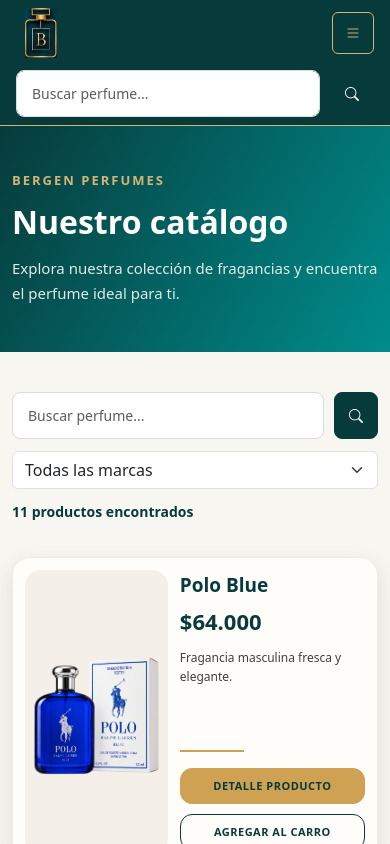
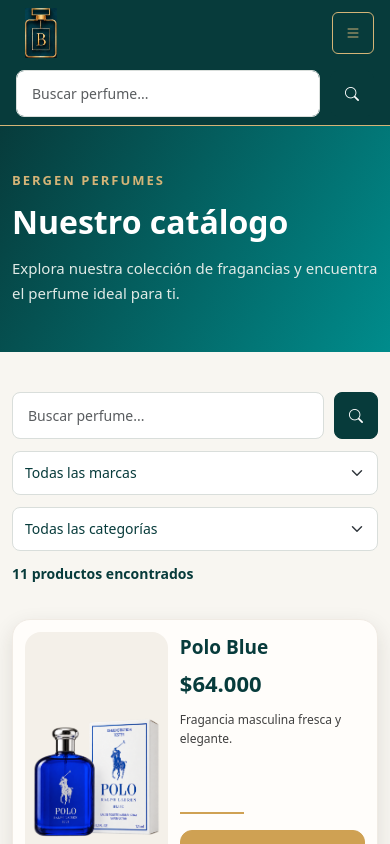
Before and after one commit to francfernandeza-alt/bergen-perfumes-react, a React (Vite) app: page /catalogo in a window 390 px wide. Shown: the top 844 px of the page. Built offline with nearby package versions, Linux system fonts and the light colour scheme.

Commit message:
Implementacion categorias por genero

```diff
--- a/src/components/molecules/Buscador.jsx
+++ b/src/components/molecules/Buscador.jsx
@@ -7,6 +7,16 @@
 
 function Buscador({ onBuscar }) {
     const [busqueda, setBusqueda] = useState("");
+
+    const manejarCambio = (evento) => {
+        const texto = evento.target.value;
+
+        setBusqueda(texto);
+
+        if (texto.trim() === "") {
+            onBuscar("");
+        }
+    };
 
     const manejarBusqueda = (evento) => {
     evento.preventDefault();
@@ -29,7 +39,7 @@
                 id="busqueda"
                 placeholder="Buscar perfume..."
                 valor={busqueda}
-                onChange={(evento) => setBusqueda(evento.target.value)}
+                onChange={manejarCambio}
             />
 
             <Boton
--- a/src/pages/publicas/Catalogo.jsx
+++ b/src/pages/publicas/Catalogo.jsx
@@ -16,12 +16,29 @@
 
     const navigate = useNavigate();
 
-    // Productos compartidos con el administrador
     const [productos] = useState(() => obtenerProductos());
 
     const [busqueda, setBusqueda] = useState("");
 
     const [marcaSeleccionada, setMarcaSeleccionada] = useState("");
+
+    const [categoriaSeleccionada, setCategoriaSeleccionada] = useState("");
+
+    const marcasDisponibles = [
+        ...new Set(
+            productos
+                .map((producto) => producto.marca)
+                .filter(Boolean)
+        )
+    ].sort();
+
+    const categoriasDisponibles = [
+        ...new Set(
+            productos
+                .map((producto) => producto.categoria)
+                .filter(Boolean)
+        )
+    ].sort();
 
     const manejarBusqueda = (texto) => {
         setBusqueda(texto);
@@ -36,7 +53,12 @@
             marcaSeleccionada === "" ||
             producto.marca === marcaSeleccionada;
 
-        return coincideNombre && coincideMarca;
+        const coincideCategoria =
+            categoriaSeleccionada === "" ||
+            producto.categoria === categoriaSeleccionada;
+
+        return coincideNombre && coincideMarca && coincideCategoria;
+
     });
 
     const verDetalle = (id) => {
@@ -97,20 +119,43 @@
                             <Buscador onBuscar={manejarBusqueda} />
 
                         </div>
+
                         <div className="catalogo-marcas">
                             <select
                                 className="form-select"
                                 value={marcaSeleccionada}
-                                onChange={(evento) => setMarcaSeleccionada(evento.target.value)}
+                                onChange={(evento) =>
+                                    setMarcaSeleccionada(evento.target.value)
+                                }
                             >
                                 <option value="">Todas las marcas</option>
-                                <option value="Ralph Lauren">Ralph Lauren</option>
-                                <option value="Carolina Herrera">Carolina Herrera</option>
-                                <option value="Yves Saint Laurent">Yves Saint Laurent</option>
-                                <option value="Dior">Dior</option>
-                                <option value="Versace">Versace</option>
+
+                                {marcasDisponibles.map((marca) => (
+                                    <option key={marca} value={marca}>
+                                        {marca}
+                                    </option>
+                                ))}
                             </select>
                         </div>
+
+                        <div className="catalogo-categorias">
+                            <select
+                                className="form-select"
+                                value={categoriaSeleccionada}
+                                onChange={(evento) =>
+                                    setCategoriaSeleccionada(evento.target.value)
+                                }
+                            >
+                                <option value="">Todas las categorías</option>
+
+                                {categoriasDisponibles.map((categoria) => (
+                                    <option key={categoria} value={categoria}>
+                                        {categoria}
+                                    </option>
+                                ))}
+                            </select>
+                        </div>
+
                         <Texto
                             contenido={`${productosFiltrados.length} productos encontrados`}
                             className="catalogo-contador"
--- a/src/pages/publicas/Inicio.jsx
+++ b/src/pages/publicas/Inicio.jsx
@@ -14,7 +14,8 @@
 
     const navigate = useNavigate();
 
-    const productosDestacados = obtenerProductos().slice(0, 5);
+    const productos = obtenerProductos();
+    const productosDestacados = productos.slice(0, 4);
 
     const verDetalle = (id) => {
         navigate(`/producto/${id}`);
--- a/src/pages/publicas/Registro.jsx
+++ b/src/pages/publicas/Registro.jsx
@@ -9,7 +9,7 @@
 
 function Registro() {
 
-    const manejarRegistro = (datosUsuario) => {
+    const manejarRegistro = () => {
         console.log("Formulario de registro enviado");
     };
 
@@ -20,8 +20,6 @@
 
                 <div className="registro-contenedor">
 
-                    {/* NAVEGACIÓN */}
-
                     <Link
                         to="/"
                         className="registro-volver"
@@ -30,13 +28,9 @@
                         Volver al inicio
                     </Link>
 
-                    {/* FORMULARIO */}
-
                     <FormularioRegistro
                         onRegistrar={manejarRegistro}
                     />
-
-                    {/* INFORMACIÓN ADICIONAL */}
 
                     <div className="registro-informacion">
 
--- a/src/scripts/storage/storage.js
+++ b/src/scripts/storage/storage.js
@@ -3,8 +3,10 @@
 
 const productosIniciales = [
     {
+
         id: 1,
         nombre: "Polo Blue",
+        categoria: "Masculino",
         marca: "Ralph Lauren",
         descripcion: "Fragancia masculina fresca y elegante.",
         precio: 64000,
@@ -15,6 +17,7 @@
     {
         id: 2,
         nombre: "Big Pony",
+        categoria: "Masculino",
         marca: "Ralph Lauren",
         descripcion: "Una fragancia moderna y dinámica.",
         precio: 85000,
@@ -25,6 +28,7 @@
     {
         id: 3,
         nombre: "Very Good Girl - Carolina Herrera",
+        categoria: "Femenino",
         marca: "Carolina Herrera",
         descripcion: "Fragancia femenina elegante y sofisticada.",
         precio: 55000,
@@ -35,6 +39,7 @@
     {
         id: 4,
         nombre: "Polo Green",
+        categoria: "Masculino",
         marca: "Ralph Lauren",
         descripcion: "Fragancia masculina clásica.",
         precio: 40000,
@@ -45,6 +50,7 @@
     {
         id: 5,
         nombre: "Polo Black",
+        categoria: "Masculino",
         marca: "Ralph Lauren",
         descripcion: "Fragancia masculina elegante.",
         precio: 20000,
@@ -55,6 +61,7 @@
     {
         id: 6,
         nombre: "Polo Red",
+        categoria: "Masculino",
         marca: "Ralph Lauren",
         descripcion: "Fragancia masculina intensa.",
         precio: 29000,
@@ -65,6 +72,7 @@
     {
         id: 7,
         nombre: "Libre",
+        categoria: "Masculino",
         marca: "Yves Saint Laurent",
         descripcion: "Fragancia femenina elegante.",
         precio: 39000,
@@ -75,6 +83,7 @@
     {
         id: 8,
         nombre: "Good Girl - Carolina Herrera",
+        categoria: "Femenino",
         marca: "Carolina Herrera",
         descripcion: "Fragancia femenina elegante.",
         precio: 88000,
@@ -85,6 +94,7 @@
     {
         id: 9,
         nombre: "Miss Dior Blooming Bouquet",
+        categoria: "Femenino",
         marca: "Dior",
         descripcion: "Fragancia femenina floral.",
         precio: 56000,
@@ -95,6 +105,7 @@
     {
         id: 10,
         nombre: "Versace Bright Crystal",
+        categoria: "Femenino",
         marca: "Versace",
         descripcion: "Fragancia femenina fresca.",
         precio: 67000,
@@ -105,6 +116,7 @@
     {
         id: 11,
         nombre: "Versace Yellow Diamond",
+        categoria: "Femenino",
         marca: "Versace",
         descripcion: "Fragancia femenina floral.",
         precio: 88000,
@@ -114,12 +126,13 @@
     }
 ];
 
+
 export function obtenerProductos() {
-    const guardados = localStorage.getItem(CLAVE_PRODUCTOS);
+    const guardados = localStorage.getItem("bergen_productos");
 
     if (guardados === null) {
         localStorage.setItem(
-            CLAVE_PRODUCTOS,
+            "bergen_productos",
             JSON.stringify(productosIniciales)
         );
 
@@ -128,6 +141,8 @@
 
     return JSON.parse(guardados);
 }
+
+
 
 export function obtenerProductoPorId(id) {
     const productos = obtenerProductos();
--- a/src/styles/pages/Catalogo.css
+++ b/src/styles/pages/Catalogo.css
@@ -63,14 +63,35 @@
     max-width: 450px;
 }
 
+.catalogo-marcas,.catalogo-categorias {
+    flex: 1 1 180px;
+    min-width: 180px;
+    max-width: 240px;
+}
+
+.catalogo-marcas .form-select,
+.catalogo-categorias .form-select {
+    width: 100%;
+    min-height: 44px;
+    border: 1px solid var(--bergen-border);
+    border-radius: 8px;
+    background-color: #ffffff;
+    color: var(--bergen-dark);
+    font-size: 14px;
+}
+
+.catalogo-marcas .form-select:focus,
+.catalogo-categorias .form-select:focus {
+    border-color: var(--bergen-primary);
+    box-shadow: 0 0 0 3px rgba(0, 140, 140, 0.12);
+}
+
 .catalogo-contador {
     margin: 0;
     color: var(--bergen-dark);
     font-size: 14px;
     font-weight: 600;
 }
-
-/* PIE INFORMATIVO */
 
 .catalogo-informacion {
     padding: 35px 0;
@@ -117,4 +138,17 @@
     .catalogo-buscador {
         max-width: 100%;
     }
+
+    .catalogo-marcas,
+    .catalogo-categorias {
+        width: 100%;
+        max-width: 100%;
+        min-width: 0;
+        flex: none;
+    }
+
+    .catalogo-contador {
+        width: 100%;
+        text-align: left;
+    }
 }
--- a/src/styles/pages/DetalleProducto.css
+++ b/src/styles/pages/DetalleProducto.css
@@ -104,17 +104,6 @@
     font-weight: 600;
 }
 
-.detalle-boton-carrito {
-    display: inline-flex;
-    align-items: center;
-    justify-content: center;
-    gap: 10px;
-    margin-top: 25px;
-    padding: 13px 25px;
-}
-
-/* PRODUCTO NO ENCONTRADO */
-
 .detalle-no-encontrado {
     min-height: 60vh;
     padding: 90px 0;
@@ -130,8 +119,6 @@
 .detalle-no-encontrado p {
     margin-bottom: 25px;
 }
-
-/* ACCIONES DE COMPRA */
 
 .detalle-acciones {
     display: flex;
@@ -158,6 +145,34 @@
     font-weight: 600;
 }
 
+.detalle-atributos {
+    display: flex;
+    flex-wrap: wrap;
+    gap: 12px;
+    margin-bottom: 20px;
+}
+
+.detalle-atributo {
+    display: flex;
+    flex-direction: column;
+    gap: 4px;
+    padding: 10px 16px;
+    background-color: #f8f6f1;
+    border: 1px solid #d9dedb;
+    border-radius: 8px;
+}
+
+.detalle-atributo-label {
+    font-size: 12px;
+    font-weight: 600;
+    color: #666;
+}
+
+.detalle-atributo-valor {
+    font-size: 14px;
+    font-weight: 600;
+    color: #073b3b;
+}
 
 @media (max-width: 768px) {
     .detalle-acciones {
@@ -170,8 +185,6 @@
         width: 100%;
     }
 }
-
-/* RESPONSIVE */
 
 @media (max-width: 768px) {
 
```
Also changed, not shown: src/components/organisms/FormularioProducto.jsx (+26 -0 lines), src/pages/publicas/DetalleProducto.jsx (+24 -0 lines). Lines whose indentation alone changed are shown as unchanged.
